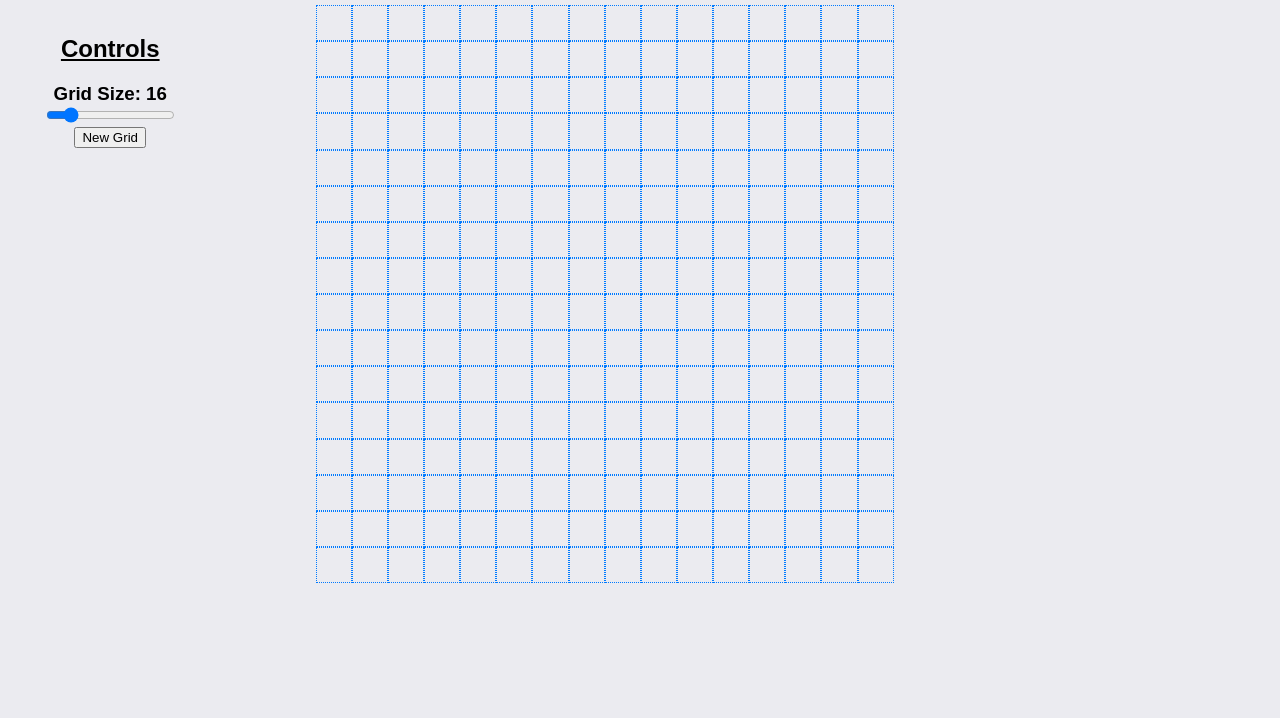
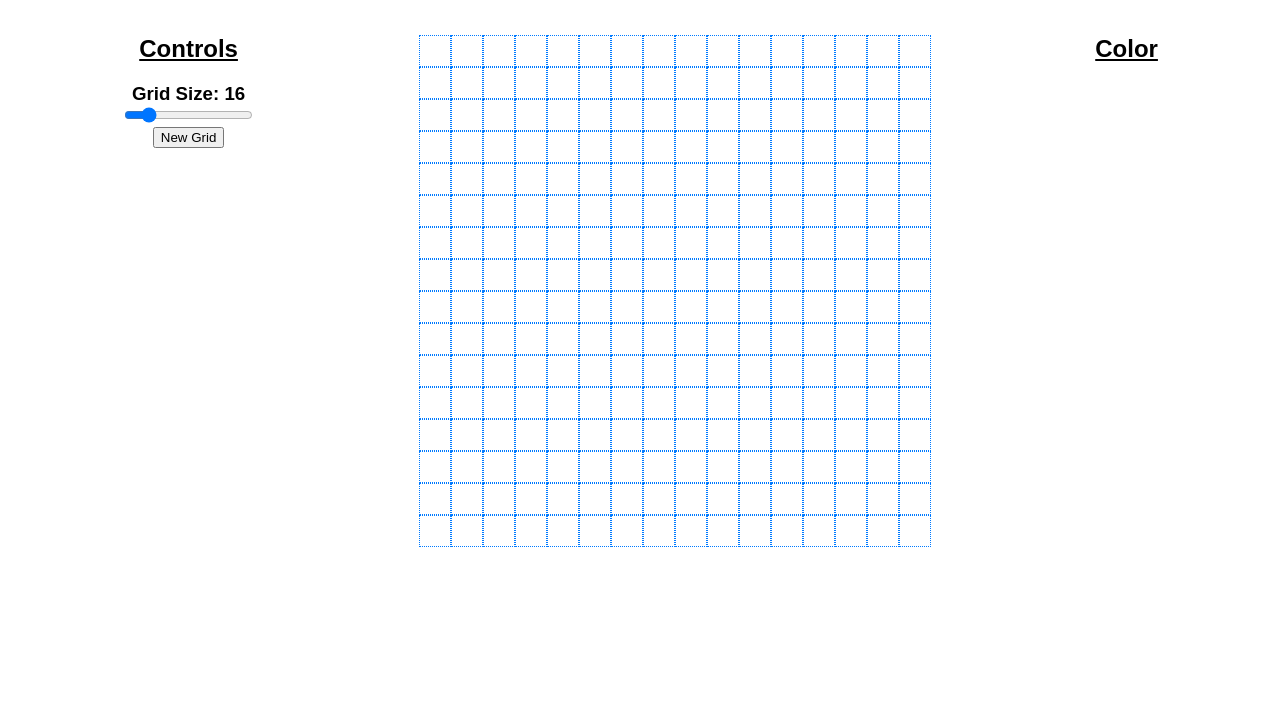
Before and after one commit to miryarik/etch-a-sketch, a plain HTML site: page index.html in a window 1280 px wide. Shown: the part 82-800 px from the top of the page. Drawn offline with Linux system fonts and the light colour scheme.

Commit message:
Fixed grid overflow and resizing

```diff
--- a/index.html
+++ b/index.html
@@ -5,8 +5,8 @@
     <meta name="viewport" content="width=device-width, initial-scale=1.0">
     <title>Etch-a-Sketch</title>
     <link rel="stylesheet" href="./styles.css">
+    <link rel="stylesheet" href="./grid-styles.css">
     <script defer src="script.js"></script>
-    <link rel="stylesheet" href="./grid-styles.css">
 </head>
 <body>
 
@@ -33,6 +33,12 @@
         <div class="grid-container">
             <!-- grid will go here -->
         </div>
+
+        <div class="controls-right">
+
+            <h2><u>Color</u></h2>
+
+        </div>
     </div>
 </body>
 </html>
--- a/script.js
+++ b/script.js
@@ -1,40 +1,30 @@
+// get grid container
 gridContainer = document.querySelector(".grid-container");
 
+const createGrid = (gridSize) => {
+    // function to create grid
 
-function createGrid(size) {
-    // function to create grid of given size
-    // make size number of rows
-    // add row number and flex-row class to each row
-    // append each row to the grid container
+    // erase prev grid
+    gridContainer.innerHTML = "";
 
-    let tempDiv = document.createElement("div");
+    // create total number of boxes
+    let numBoxes = gridSize * gridSize;
 
-    for (let i = 0; i < size; i++) {
-        let divRow = createDivRow(size);
-        divRow.classList.add(`row-${i}`);
-        divRow.classList.add("flex-row");
-        tempDiv.appendChild(divRow);
+    // initial size of each box
+    // wrt grid-container square dimensions
+    let boxSize = 100 / gridSize;
+
+    for (let i = 0; i < numBoxes; i++) {
+
+        let box = document.createElement("div");
+        box.classList.add("box");
+        box.style.flexBasis = `${boxSize}%`;
+        gridContainer.appendChild(box);
     }
 
-    gridContainer.innerHTML = tempDiv.innerHTML;
     addListenerToGrid();
-}
+};
 
-function createDivRow(size) {
-    // function to make a div as a row with 16 inner divs
-    // each of the inner divs has a column number and a grid-item class
-
-    let rowDiv = document.createElement("div");
-
-    for (let i = 0; i < size; i++) {
-        let div = document.createElement("div");
-        div.classList.add(`col-${i}`);
-        div.classList.add("grid-item");
-        rowDiv.appendChild(div);
-    }
-
-    return rowDiv;
-}
 
 function getrandomColor() {
     // function to generate a random color
@@ -49,21 +39,22 @@ function getrandomColor() {
     return `#${red}${green}${blue}`;
 }
 
+
 function addListenerToGrid() {
     // get all grid-items (boxes in grid)
-    const gridItems = document.querySelectorAll(".grid-item");
+    const boxes = document.querySelectorAll(".box");
 
     // each box changes color when mouse enters it
-    gridItems.forEach(box => {
+    boxes.forEach(box => {
         box.addEventListener("mouseenter", () => {
             box.style.backgroundColor = getrandomColor();
         });
     });
 }
 
-
 // create default grid
 createGrid(16);
+
 
 // get the slider for grid size
 const sizeSlider = document.querySelector("#grid-size-slider");
--- a/styles.css
+++ b/styles.css
@@ -1,7 +1,33 @@
+* {
+    box-sizing: border-box;
+}
+
 body {
     text-align: center;
-    background-color: #ebebf0;
 }
+
+.main {
+    display: flex;
+    justify-content: center;
+    width: 100%;
+}
+
+.grid-container {
+    display: flex;
+    flex-wrap: wrap;
+    width: 40vw;
+    height: 40vw;
+    min-width: 100px;
+    min-height: 100px;
+    margin: 50px;
+}
+
+.box {
+    flex-shrink: 1;
+    flex-grow: 1;
+    border: 1px dotted #007aff;
+}
+
 
 h1, h2, h3, h4, h5, h6 {
     font-family: sans-serif;
@@ -17,27 +43,8 @@ h3 {
     margin-bottom: 0;
 }
 
+.controls-right,
 .controls-left {
-    margin-top: 30px;
+    margin: 30px auto;
+    text-align: center;
 }
-
-.grid-container {
-    margin: 20px;
-    max-width: 75%;
-    flex: 1;
-}
-
-.flex-row {
-    margin: auto 5%;
-    display: flex;
-}
-
-.grid-item {
-    padding: 2%;
-    flex: 1 1 1;
-}
-
-.main {
-    display: flex;
-    justify-content: space-around;
-}
```
